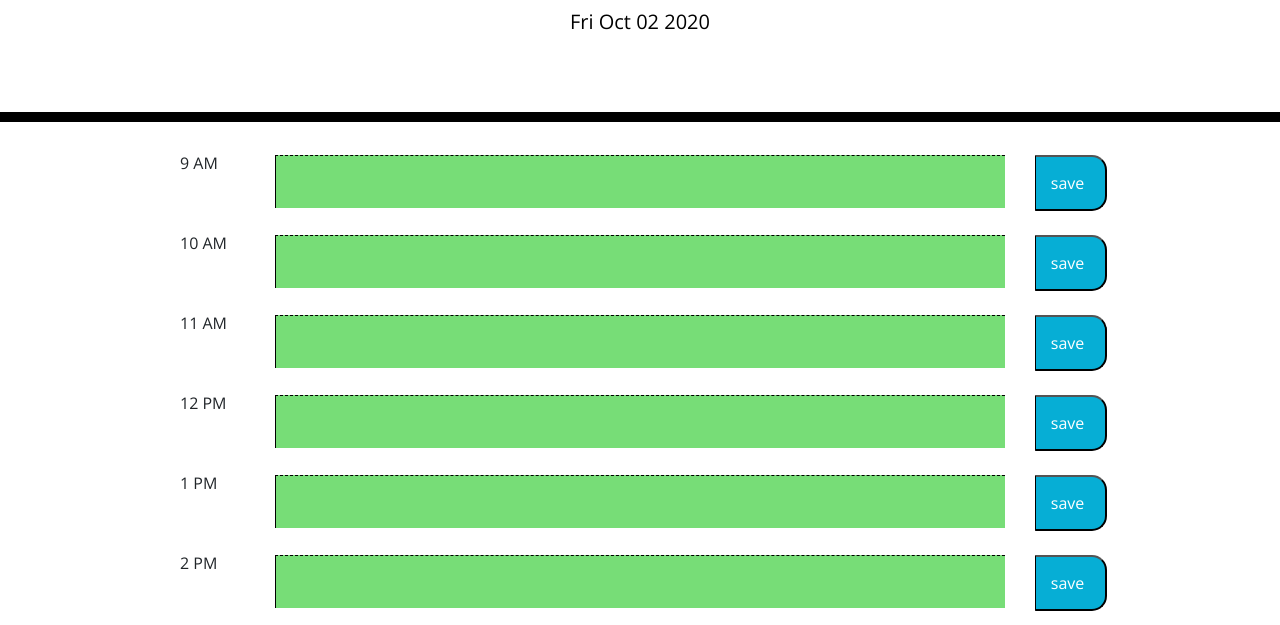
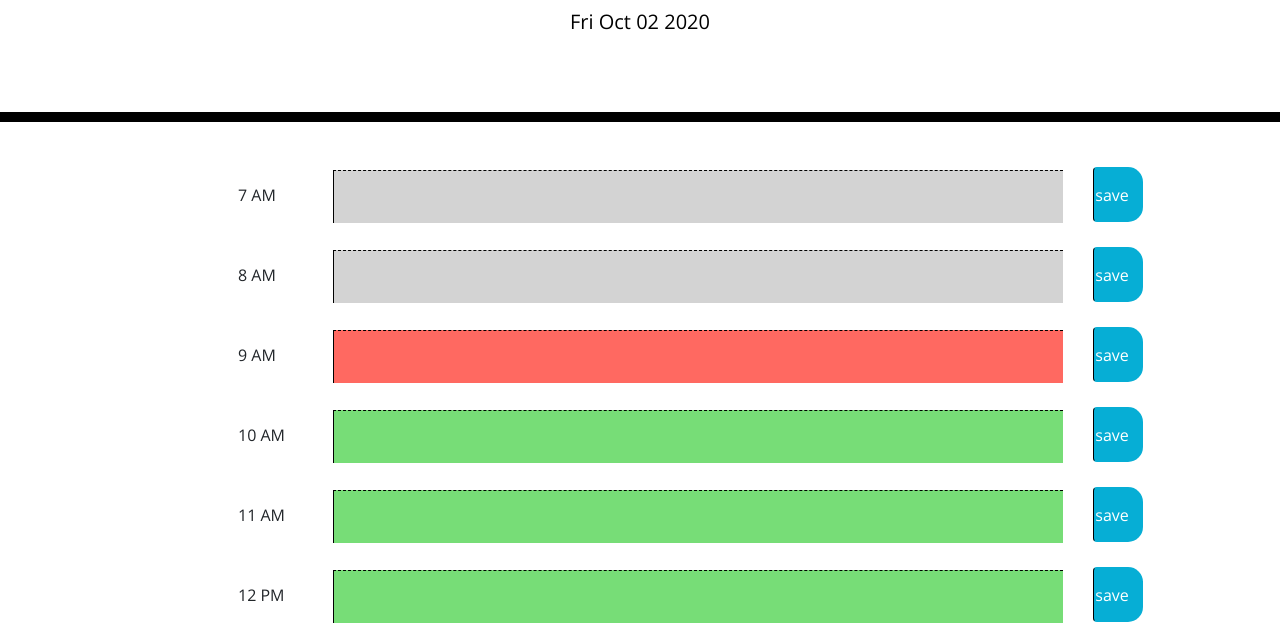
Before and after one commit to meenaambalam/Day_Scheduler, a plain HTML site: page index.html in a window 1280 px wide. Shown: the part 182-807 px from the top of the page. Drawn offline with nearby package versions, Linux system fonts and the light colour scheme.

Commit message:
Completed all coding testing and documentation

```diff
--- a/Assets/js/scheduler.js
+++ b/Assets/js/scheduler.js
@@ -1,7 +1,11 @@
 $(document).ready(function() {
 
 
-    var CurrDateTime = Date().split(" ");
+    //Moment JS date function used in alternative to the Javascript native date function (Date())
+    //The date is displayed in jumbotron, the HH hour portion is used in the determining the color of the time block by setting the appropriate class
+    var MomentDate = moment().toString();
+    console.log("momentDate : " + MomentDate);
+    var CurrDateTime = MomentDate.split(" ");
     var CurrWeekDay = CurrDateTime[0];
     var CurrMonth = CurrDateTime[1];
     var CurrDay = CurrDateTime[2];
@@ -14,34 +18,71 @@ $(document).ready(function() {
     var dlyScheduleHr;
     var dlyScheduleDesc;
 
-    var dailyCalData;
-    /* format in which the local storage data of the daily schedule will be kept
-        var dailyCalData =
-        [
-        {hrBlock: 9, desc: ""},
-        {hrBlock: 10, desc: ""},
-        {hrBlock: 11, desc: ""},
-        {hrBlock: 12, desc: ""},
-        {hrBlock: 13, desc: ""},
-        {hrBlock: 14, desc: ""},
-        {hrBlock: 15, desc: ""},
-        {hrBlock: 16, desc: ""},
-        {hrBlock: 17, desc: ""}
-        ]
-    */
 
-    //Display the Current Date in the Jumbotron
+    //Dynamically build TimeBlock HTML elements
+    // Loop represents from 7AM to 8PM - Changing i to approproate hour block will dynamically build that many blocks
+    // Time here is represented in Military time for easy comparison
+
+    for (var i = 7; i < 20; i++) {
+
+        //dynamically display proper time value for the Label text
+        valueString = "" + i + "";
+        if (i == 12){
+            timeString = i + " PM";
+        } else if (i < 12){
+            timeString = i + " AM";
+        }
+        else if(i > 12){
+            timeString = (i - 12) + " PM";
+        };
+
+        //define jQuery html elements and properties
+        var rowDiv = $("<div>");
+        rowDiv.addClass("row align-items-center");
+        var colEmptyDiv = $("<div>");
+        colEmptyDiv.addClass("col-lg-1");
+        var colLblDiv = $("<div>");
+        colLblDiv.addClass("col-lg-1");
+        var labelEl = $("<label>");
+        labelEl.addClass("time-block");
+        labelEl.attr("value",valueString);
+        labelEl.text(timeString);
+        var colTADiv = $("<div>");
+        colTADiv.addClass("col-lg-8");
+        var textAreaEl = $("<textarea>");
+        textAreaEl.addClass("hour description");
+        textAreaEl.attr("value",valueString);
+        var colSaveBtn = $("<div>");
+        colSaveBtn.addClass("col-lg-2");
+        var saveBtnEl = $("<button>");
+        saveBtnEl.addClass("saveBtn btn btn-default");
+        saveBtnEl.attr("value",valueString);
+        saveBtnEl.text("save");
+
+        //dynamically add the created buttons to the appropriate parent element
+        $(".container").append(rowDiv);
+        rowDiv.append(colEmptyDiv, colLblDiv, colTADiv, colSaveBtn);
+        colLblDiv.append(labelEl);
+        colTADiv.append(textAreaEl);
+        colSaveBtn.append(saveBtnEl);
+
+    }
+
+    /*** Calendar Functionality ****/
 
     $("#currentDay").text(CurrDate);
-    console.log(CurrHr);
 
-    //Go through the textarea and add specific class to reflect the CSS settings
+    //Go through the textarea and color the past/future/present hour with respective colors as specific in the CSS style settings
     $(".hour").each(function(){
+
+        //Useing the Value each timeblock as the hour value
         var hourValue = parseInt($(this).attr("value"));
 
+        //dynamically create variable for getting back data from local storage
         dlyScheduleHr = "dlySchedule" + hourValue;
         dlyScheduleDesc = localStorage.getItem(dlyScheduleHr);
-
+        CurrHr = 9;
+        //color coding of time blocks
         if (hourValue < CurrHr) {
             $(this).addClass("past");
         } else if(hourValue > CurrHr){
@@ -52,10 +93,10 @@ $(document).ready(function() {
         $(this).val(dlyScheduleDesc);
     })
 
-    //Save Btn click - save the description into localstorage for future
+    //Save Btn click - save the description into localstorage for future retrieval
+    //dynamically create variable name to store the textarea content in the localstorage area, based on the hour of the entry
     $(".saveBtn").on("click",function(){
         var btnValue = parseInt($(this).attr("value"));
-        alert("saving");
 
         $(".hour").each(function(){
             var hourValue = parseInt($(this).attr("value"));
@@ -69,6 +110,4 @@ $(document).ready(function() {
 
     })
 
-
-
 })
--- a/Assets/style/style.css
+++ b/Assets/style/style.css
@@ -4,15 +4,20 @@ body {
   line-height: 1;
 }
 
+.container{
+  margin-left: 10%;
+}
+
 textarea{
-  width:100%; /*Meena added thos */
+  width:100%;
   background: transparent;
   border: none;
   resize: none;
   color: #000000;
   border-left: 1px solid black;
   padding: 10px;
-  margin: 0 auto;
+  margin-top: 10px;
+  margin-bottom: 5px;
 }
 
 .jumbotron {
@@ -28,50 +33,50 @@ textarea{
 }
 
 .time-block{
-  /*width:100%; /*Meena added*/
   text-align: center;
   border-radius: 15px;
   margin: 0 auto;
+  padding: 0px;
 }
 
 .row {
-  /*white-space: pre-wrap;*/
+  white-space: pre-wrap;
   height: 80px;
   border-top: 1px solid white;
 }
 
 .hour {
-  /*background-color: #ffffff;*/
-  background-color:white;
+  background-color: #ffffff;
   color: #000000;
   border-top: 1px dashed #000000;
 }
 
 .past {
   background-color: #d3d3d3;
-  color: white;
+  color: black;
 }
 
 .present {
   background-color: #ff6961;
-  color: white;
+  color: black;
 }
 
 .future {
   background-color: #77dd77;
-  color: white;
+  color: black;
 }
 
 .saveBtn {
-  width: 45%;
-  height: 70%;
+  width: 50px;
+  height: 55px;
   border-left: 1px solid black;
   border-top-right-radius: 15px;
   border-bottom-right-radius: 15px;
   background-color: #06AED5;
   color: white;
-  margin: 0 auto;
+  margin-left: 0px;
   padding-left: 0px;
+
 }
 
 .saveBtn i:hover {
--- /dev/null
+++ b/Assets/style/style_old.css
@@ -0,0 +1,80 @@
+body {
+    font-family: 'Open Sans', sans-serif;
+    font-size: 16px;
+    line-height: 1;
+  }
+
+  textarea{
+    width:100%; /*Meena added thos */
+    background: transparent;
+    border: none;
+    resize: none;
+    color: #000000;
+    border-left: 1px solid black;
+    padding: 10px;
+    margin: 0 auto;
+  }
+
+  .jumbotron {
+    text-align: center;
+    background-color: transparent;
+    color: black;
+    border-radius: 0;
+    border-bottom: 10px solid black;
+  }
+
+  .description{
+    white-space: pre-wrap;
+  }
+
+  .time-block{
+    /*width:100%; /*Meena added*/
+    text-align: center;
+    border-radius: 15px;
+    margin: 0 auto;
+  }
+
+  .row {
+    /*white-space: pre-wrap;*/
+    height: 80px;
+    border-top: 1px solid white;
+  }
+
+  .hour {
+    /*background-color: #ffffff;*/
+    background-color:white;
+    color: #000000;
+    border-top: 1px dashed #000000;
+  }
+
+  .past {
+    background-color: #d3d3d3;
+    color: white;
+  }
+
+  .present {
+    background-color: #ff6961;
+    color: white;
+  }
+
+  .future {
+    background-color: #77dd77;
+    color: white;
+  }
+
+  .saveBtn {
+    width: 45%;
+    height: 70%;
+    border-left: 1px solid black;
+    border-top-right-radius: 15px;
+    border-bottom-right-radius: 15px;
+    background-color: #06AED5;
+    color: white;
+    margin: 0 auto;
+    padding-left: 0px;
+  }
+
+  .saveBtn i:hover {
+    font-size: 20px;
+    transition: all .3s ease-in-out;
+  }
--- a/index.html
+++ b/index.html
@@ -30,135 +30,10 @@
     </header>
     <div class="container">
       <!-- Timeblocks go here -->
-      <!-- 9am-->
-      <div class="row">
-        <div class="col-lg-1">
-        </div>
-        <div class="col-lg-1">
-          <label class = "time-block" value="9">9 AM</label>
-        </div>
-        <div class="col-lg-8 no-padding">
-          <textarea class = "hour description" value="9"></textarea>
-        </div>
-        <div class="col-lg-2">
-          <button class="saveBtn" value="9">save</button>
-        </div>
-      </div>
-      <!--10am-->
-      <div class="row">
-        <div class="col-lg-1">
-        </div>
-        <div class="col-lg-1">
-          <label class= "time-block" value="10">10 AM</label>
-        </div>
-        <div class="col-lg-8 no-padding">
-          <textarea class = "hour description" value="10"></textarea>
-        </div>
-        <div class="col-lg-2">
-          <button class="saveBtn" value="10">save</button>
-        </div>
-      </div>
-      <!--11am-->
-      <div class="row">
-        <div class="col-lg-1">
-        </div>
-        <div class="col-lg-1">
-          <label class= "time-block" value="11">11 AM</label>
-        </div>
-        <div class="col-lg-8 no-padding">
-          <textarea class = "hour description" value="11"></textarea>
-        </div>
-        <div class="col-lg-2">
-          <button class="saveBtn">save</button>
-        </div>
-      </div>
-      <!--12pm-->
-      <div class="row">
-        <div class="col-lg-1">
-        </div>
-        <div class="col-lg-1">
-          <label class= "time-block" value="12">12 PM</label>
-        </div>
-        <div class="col-lg-8 no-padding">
-          <textarea class = "hour description" value="12"></textarea>
-        </div>
-        <div class="col-lg-2">
-          <button class="saveBtn" value="12">save</button>
-        </div>
-      </div>
-      <!--1pm-->
-      <div class="row">
-        <div class="col-lg-1">
-        </div>
-        <div class="col-lg-1">
-          <label class= "time-block" value="13">1 PM</label>
-        </div>
-        <div class="col-lg-8 no-padding">
-          <textarea class = "hour description" value="13"></textarea>
-        </div>
-        <div class="col-lg-2">
-          <button class="saveBtn" value="13">save</button>
-        </div>
-      </div>
-      <!--2pm-->
-      <div class="row">
-        <div class="col-lg-1">
-        </div>
-        <div class="col-lg-1">
-          <label class= "time-block" value="14">2 PM</label>
-        </div>
-        <div class="col-lg-8 no-padding">
-          <textarea class = "hour description" value="14"></textarea>
-        </div>
-        <div class="col-lg-2">
-          <button class="saveBtn" value="14">save</button>
-        </div>
-      </div>
-      <!--3pm-->
-      <div class="row">
-        <div class="col-lg-1">
-        </div>
-        <div class="col-lg-1">
-          <label class= "time-block" value="15">3 PM</label>
-        </div>
-        <div class="col-lg-8 no-padding">
-          <textarea class = "hour description" value="15"></textarea>
-        </div>
-        <div class="col-lg-2">
-          <button class="saveBtn" value="15">save</button>
-        </div>
-      </div>
-      <!--4pm-->
-      <div class="row">
-        <div class="col-lg-1">
-        </div>
-        <div class="col-lg-1">
-          <label class= "time-block" value="16">4 PM</label>
-        </div>
-        <div class="col-lg-8 no-padding">
-          <textarea class = "hour description" value="16"></textarea>
-        </div>
-        <div class="col-lg-2">
-          <button class="saveBtn" value="16">save</button>
-        </div>
-      </div>
-      <!--5pm-->
-      <div class="row">
-        <div class="col-lg-1">
-        </div>
-        <div class="col-lg-1">
-          <label class = "time-block" value="17">5 PM</label>
-        </div>
-        <div class="col-lg-8 no-padding">
-          <textarea class = "hour description" value="17"></textarea>
-        </div>
-        <div class="col-lg-2">
-          <button class="saveBtn" value="17">save</button>
-        </div>
-      </div>
+      <!-- Dynamically built in Scheduler.js script-->
+
     </div>
-
-
+      <!--links for the scripts (includes moment.js to get date information-->
     <script src="https://code.jquery.com/jquery-3.4.1.min.js"></script>
     <script src="https://cdnjs.cloudflare.com/ajax/libs/moment.js/2.24.0/moment.min.js"></script>
     <script src="./Assets/js/scheduler.js"></script>
```
Also changed, not shown: index - non_dynamic_Copy.html (added, +169 -0 lines), Assets/DayScheduler_Screenshot.png (added), Assets/js/scheduler_vanillaJS_version.js (renamed from Assets/js/scheduler_js_version.js), 1 other file.
